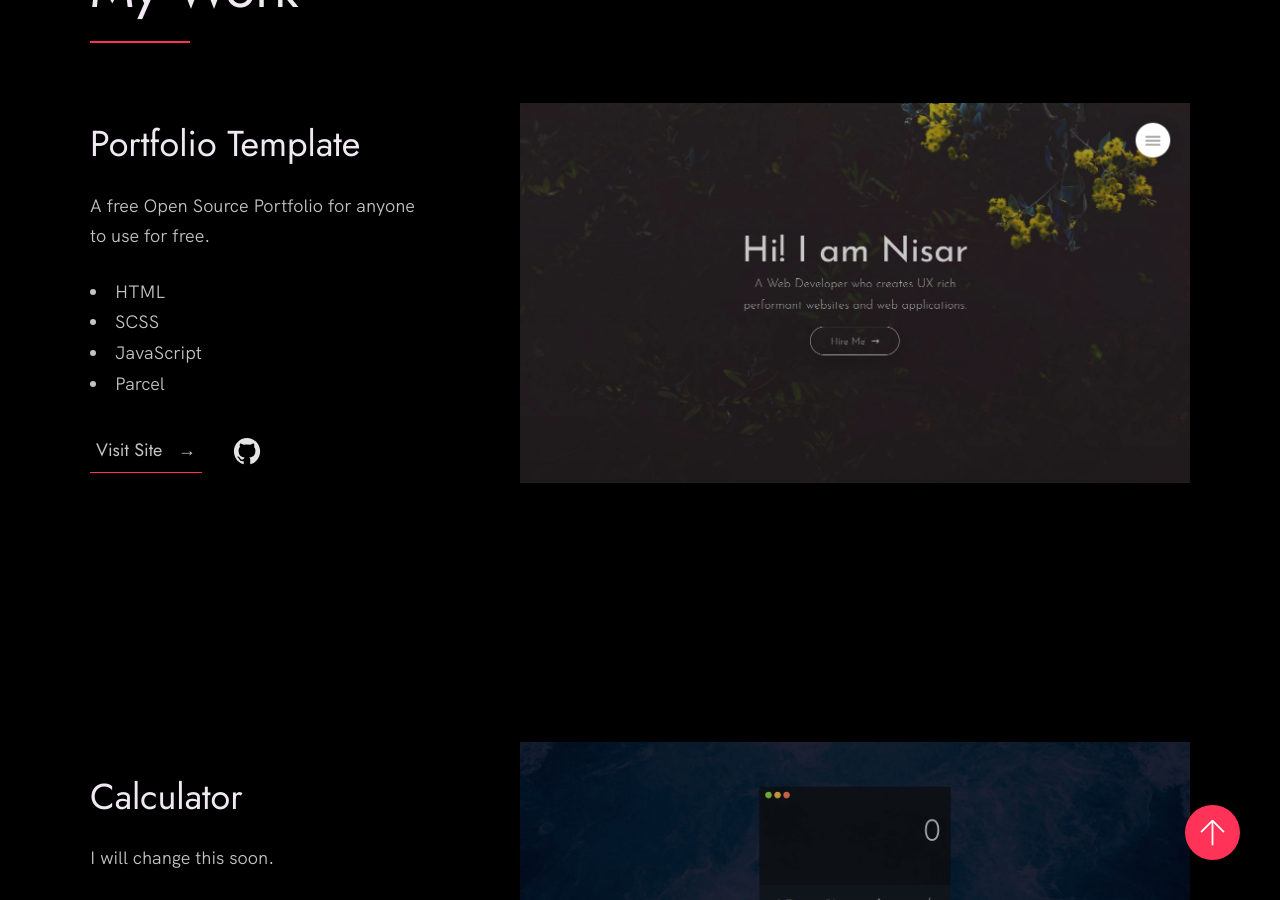
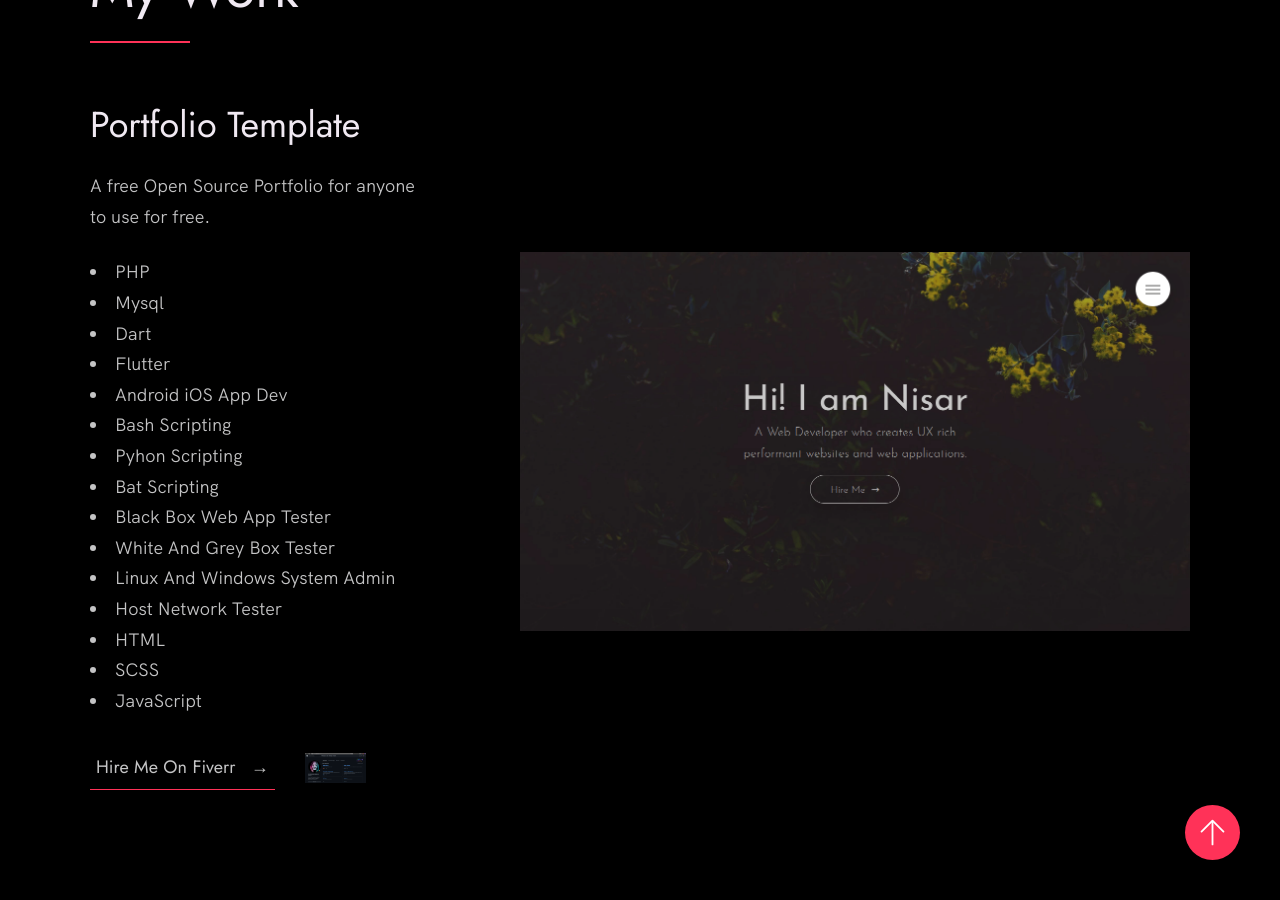
Before and after one commit to saims0n/saims0n.github.io, a Jekyll site: the page index.html, which Jekyll copies as it is, in a window 1280 px wide and 900 px high, scrolled down 1065 px. Built offline with Jekyll 4.4.1, drawn with Linux system fonts in a browser that asks for light colours.

Commit message:
design ui commit

```diff
--- a/index.html
+++ b/index.html
@@ -23,9 +23,10 @@
     Shubhankar Singh | An IT Engineer, Software Developer, Penetration Tester.
   </title>
 
-  <meta name="description" content="Add small description of yourslef.">
+  <meta name="description" content="Hi This is Subhankar Thakur AKA (Saimson)
+As a Software Engineer,I do provide software services and solutions that shape the future of Computer Science and IT Industry,">
   <!-- Add some coding keywords below, Ex: (React, CSS etc) -->
-  <meta name="keywords" content="Put your name, skills and some coding keywords" />
+  <meta name="keywords" content="Shubhankar Singh, C,PHP,Mysql,Dart,Flutter,Bash Scripting, Pyhon Scripting, Bat Scripting, Black Box Web App Tester, White And Grey Box Tester, Linux And Windows System Admin,   " />
   <link rel="stylesheet" href="index.css" />
 </head>
 
@@ -79,18 +80,30 @@
                 A free Open Source Portfolio for anyone to use for free.
               </p>
               <ul class="work__list">
+              	<li>PHP</li>
+              	<li>Mysql</li>
+              	<li>Dart</li>
+              	<li>Flutter</li>
+              	<li>Android iOS App Dev</li>
+              	<li>Bash Scripting</li>
+              	<li>Pyhon Scripting</li>
+              	<li>Bat Scripting</li>
+                <li>Black Box Web App Tester</li>
+                <li>White And Grey Box Tester</li>
+                <li>Linux And Windows System Admin</li>
+                <li>Host Network Tester</li>
                 <li>HTML</li>
                 <li>SCSS</li>
                 <li>JavaScript</li>
-                <li>Parcel</li>
+
               </ul>
 
               <div class="work__links">
-                <a href="https://nisar.surge.sh" target="_blank" class="link__text">
-                  Visit Site <span>&rarr;</span>
+                <a href="https://www.fiverr.com/singhsaim" target="_blank" class="link__text">
+                  Hire Me On Fiverr <span>&rarr;</span>
                 </a>
-                <a href="https://github.com/nisarhassan12/portfolio" title="View Source Code" target="_blank">
-                  <img src="./images/github.svg" class="work__code" alt="GitHub">
+                <a href="https://github.com/saims0n" title="View Source Code" target="_blank">
+                  <img src="./images/github.png" class="work__code" alt="GitHub">
                 </a>
               </div>
             </div>
@@ -194,7 +207,7 @@
 
           <div class="about__photo-container">
             <!-- Add a nice photo of yourself -->
-            <img class="about__photo" src="./images/syed-ali-hussnain.jpg" alt="" />
+            <img class="about__photo" src="./images/saimson.JPG" alt="" />
           </div>
         </div>
       </div>
@@ -216,7 +229,7 @@
           me is via an email.
         </p>
         <!-- Replace the email with yours -->
-        <a href="mailto:you@example.com" class="btn">Saimson.in@gmail.com</a>
+        <a href="mailto:saimson.in@gmail.com" class="btn">Saimson.in@gmail.com</a>
       </div>
     </div>
   </section>
@@ -233,7 +246,7 @@
           </a>
         </li>
         <li class="footer__social-link-item">
-          <a href="https://github.com/nisarhassan12/" title="Link to Github Profile">
+          <a href="https://github.com/saims0n" title="Link to Github Profile">
             <img src="./images/github.svg" class="footer__social-image" alt="Github">
           </a>
         </li>
@@ -243,7 +256,7 @@
           </a>
         </li>
         <li class="footer__social-link-item">
-          <a href=https://www.linkedin.com/in/nisar-hassan-naqvi-413466199/">
+          <a href=https://www.linkedin.com/in/saims0n">
             <img src="./images/linkedin.svg" title="Link to Linkedin Profile" class="footer__social-image" alt="Linkedin">
           </a>
         </li>
@@ -255,7 +268,7 @@
       </p>
       <div class="footer__github-buttons">
         <iframe
-          src="https://ghbtns.com/github-btn.html?user=nisarhassan12&repo=portfolio-template&type=watch&count=true"
+          src="https://github.com/saims0n"
           frameborder="0" scrolling="0" width="170" height="20" title="Watch Portfolio Template on GitHub">
         </iframe>
       </div>
```
Also changed, not shown: images/github.png (added), images/saimson.JPG (added), images/syed-ali-hussnain.jpg (deleted).
